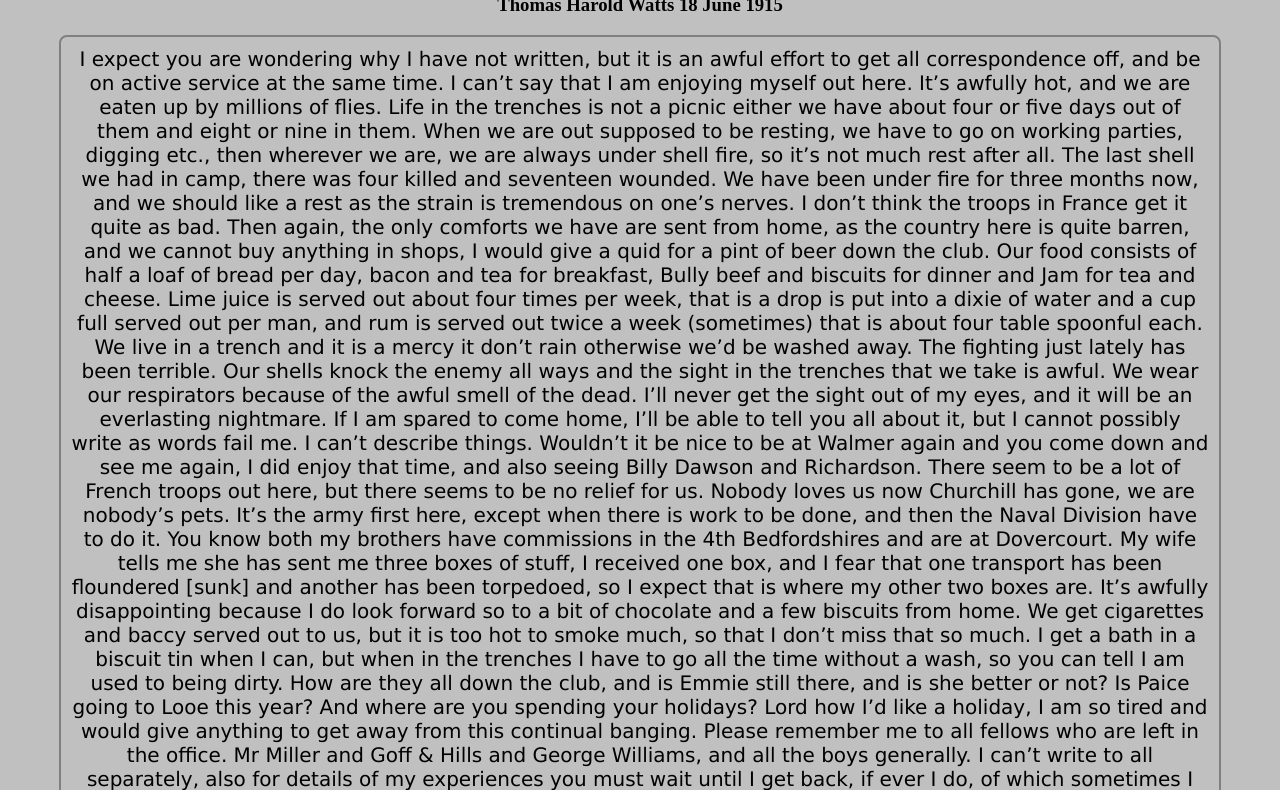
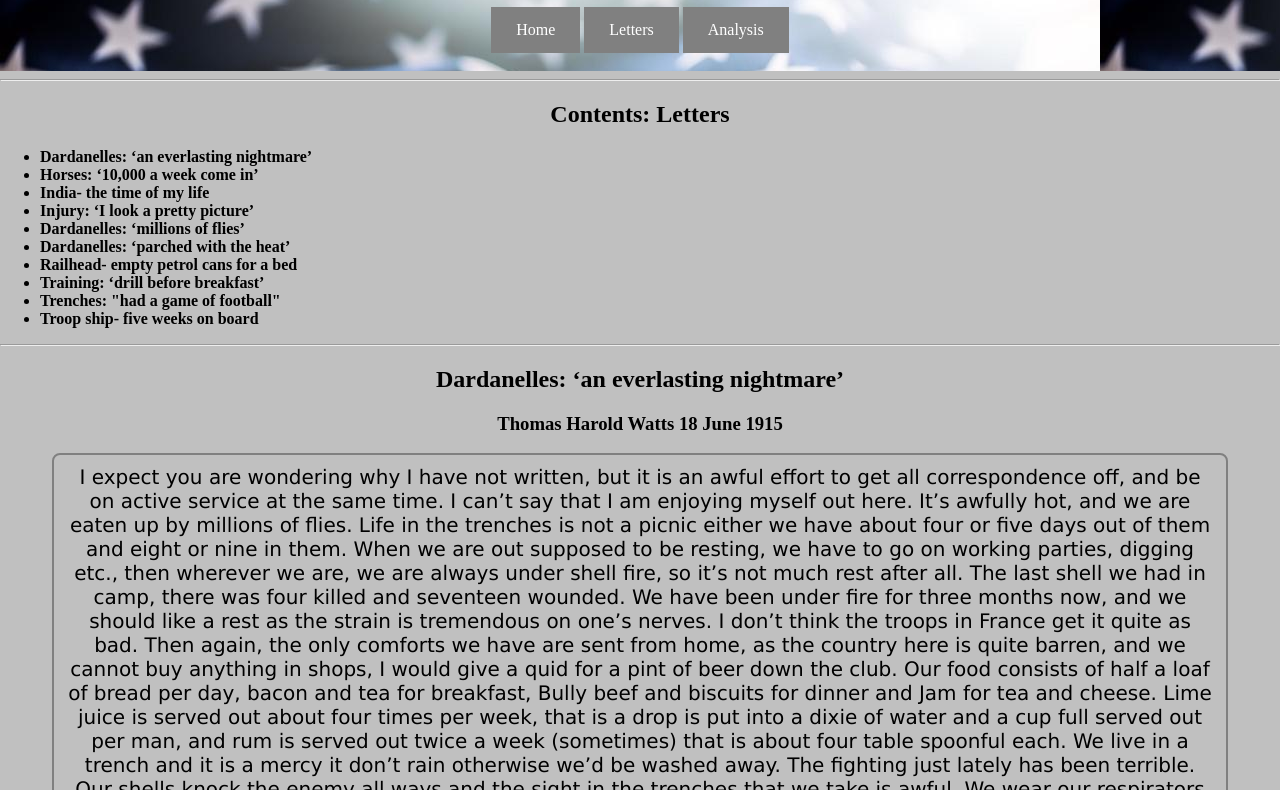
Before and after one commit to awoods25/World-War-Project-, a plain HTML site: page Project/letters/timeline_test_1.html in a window 1280 px wide. Shown: the part 73-863 px from the top of the page. Drawn offline with Linux system fonts and the light colour scheme.

Commit message:
Add files via upload

```diff
--- a/Project/letters/style.css
+++ b/Project/letters/style.css
@@ -2,11 +2,15 @@ body {
     background-color: #c0c0c0;
     text-align: center;
 }
-
+ul{
+    text-align: left;
+}
 h1 {
     color: white;
 }
-
+#linkHead {
+background-image: url("flag.jpg");
+}
 p {
     font-family: ariel, verdana;
     font-size: 20px;
--- a/Project/letters/timeline_test_1.html
+++ b/Project/letters/timeline_test_1.html
@@ -6,9 +6,32 @@
       <meta http-equiv="Content-Type" content="text/html; charset=utf-8" />
       <title>Timeline</title>
       <meta name="viewport" content="width=device-width, initial-scale=1.0" />
-      <link rel="stylesheet" type="text/css" href="style.css" />
+      <link rel="stylesheet" type="text/css" href="../style.css" />
    </head>
    <body>
+      <header>
+         <h1>World War Letters: Letters</h1>
+         <a href="../index.html" target="_blank">Home</a>
+         <a href="letters/timeline_test_1.html" target="_blank">Letters</a>
+         <a href="../Analysis.html" target="_blank">Analysis</a>
+         <br /><br /></header>
+      <hr />
+      <div id="ContentsA">
+         <h2>Contents: Letters</h2>
+         <ul>
+            <li><strong>Dardanelles: ‘an everlasting nightmare’</strong></li>
+            <li><strong>Horses: ‘10,000 a week come in’</strong></li>
+            <li><strong>India- the time of my life</strong></li>
+            <li><strong>Injury: ‘I look a pretty picture’</strong></li>
+            <li><strong>Dardanelles: ‘millions of flies’</strong></li>
+            <li><strong>Dardanelles: ‘parched with the heat’</strong></li>
+            <li><strong>Railhead- empty petrol cans for a bed</strong></li>
+            <li><strong>Training: ‘drill before breakfast’</strong></li>
+            <li><strong>Trenches: "had a game of football"</strong></li>
+            <li><strong>Troop ship- five weeks on board</strong></li>
+         </ul>
+      </div>
+      <hr />
       <h2>Dardanelles: ‘an everlasting nightmare’</h2>
       <h3>
          Thomas Harold Watts
```
Also changed, not shown: Project/letters/flag.jpg (added), 1 other file.
